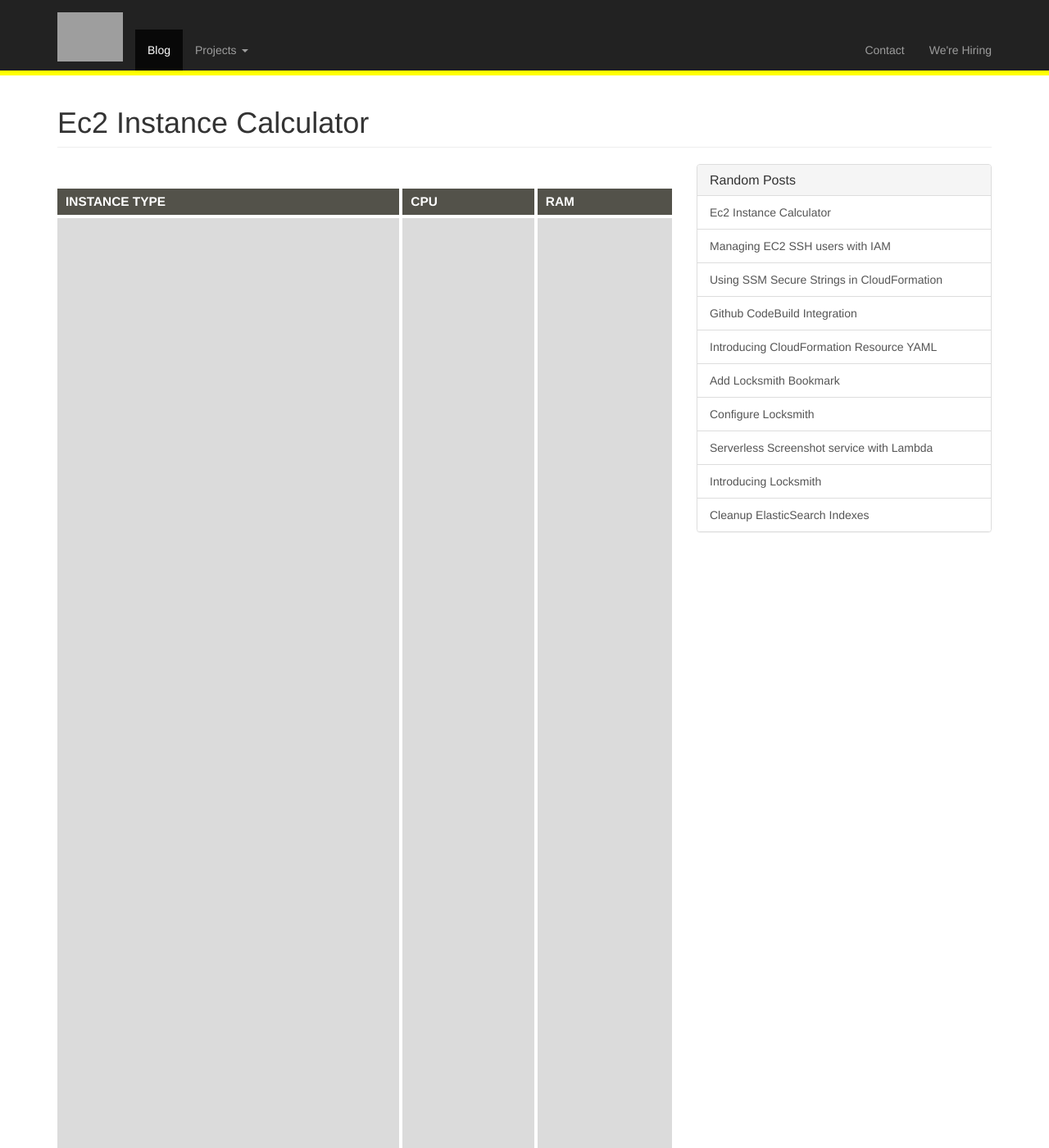
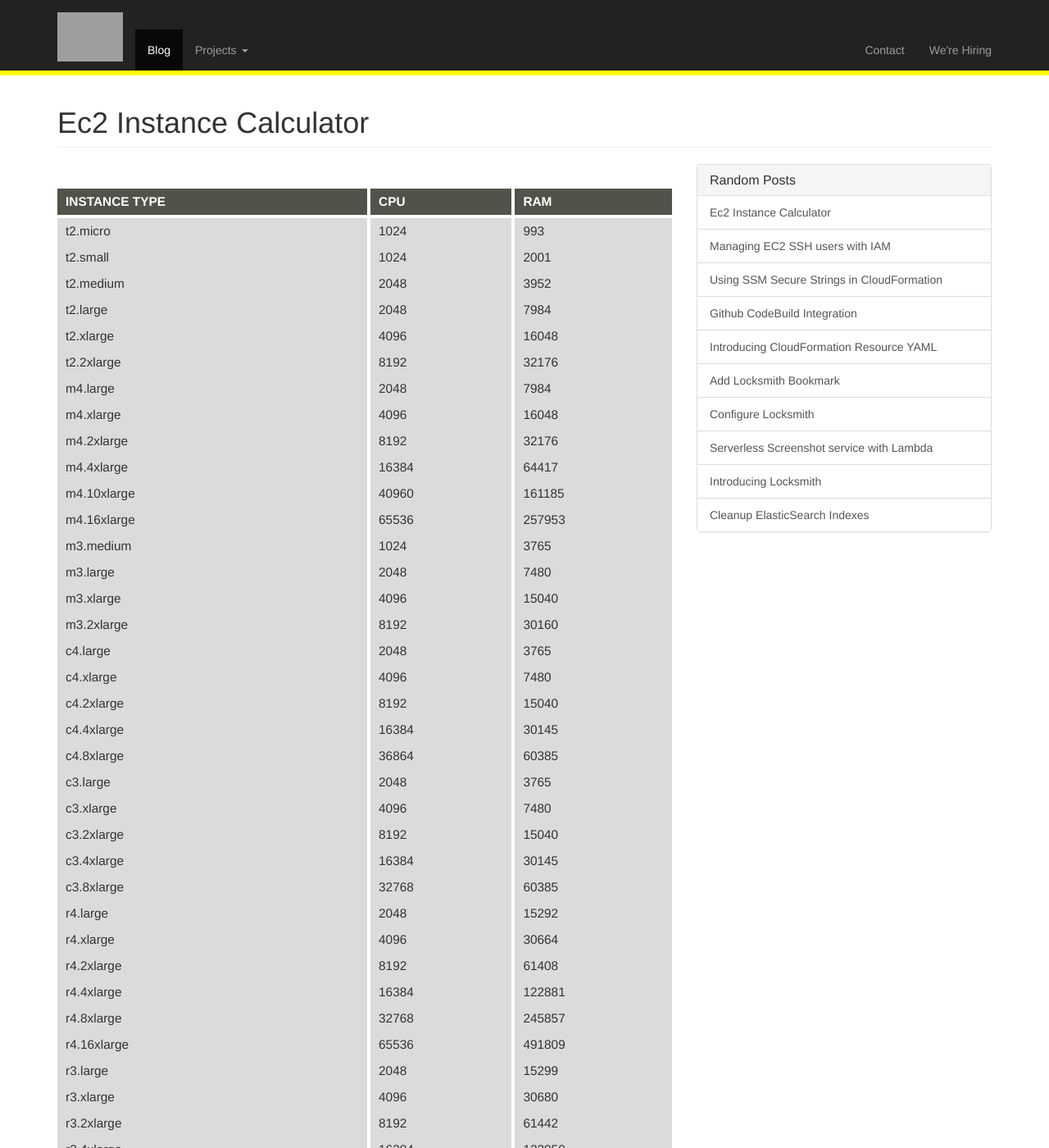
Before and after one commit to sentiampc/sentialabs.github.io, a Jekyll site: the page built from _posts/2018-05-25-Ec2-instance-calculator.md, in a window 1280 px wide and 1400 px high. Shown: the whole window at 82% size. Built offline with Jekyll 4.4.1, drawn with Linux system fonts in a browser that asks for light colours; nearby versions of some CDN libraries; our own code applies the rules of GitHub Pages for plain Markdown files; some of the changed text lies outside the part shown; grey boxes are pictures that could not be loaded.

Commit message:
Add information inside the table

```diff
--- a/_posts/2018-05-25-Ec2-instance-calculator.md
+++ b/_posts/2018-05-25-Ec2-instance-calculator.md
@@ -1,64 +1,66 @@
-| Instance Type | CPU | RAM |
-|---------------|-----|-----|
-|               |     |     |
-|               |     |     |
-|               |     |     |
-|               |     |     |
-|               |     |     |
-|               |     |     |
-|               |     |     |
-|               |     |     |
-|               |     |     |
-|               |     |     |
-|               |     |     |
-|               |     |     |
-|               |     |     |
-|               |     |     |
-|               |     |     |
-|               |     |     |
-|               |     |     |
-|               |     |     |
-|               |     |     |
-|               |     |     |
-|               |     |     |
-|               |     |     |
-|               |     |     |
-|               |     |     |
-|               |     |     |
-|               |     |     |
-|               |     |     |
-|               |     |     |
-|               |     |     |
-|               |     |     |
-|               |     |     |
-|               |     |     |
-|               |     |     |
-|               |     |     |
-|               |     |     |
-|               |     |     |
-|               |     |     |
-|               |     |     |
-|               |     |     |
-|               |     |     |
-|               |     |     |
-|               |     |     |
-|               |     |     |
-|               |     |     |
-|               |     |     |
-|               |     |     |
-|               |     |     |
-|               |     |     |
-|               |     |     |
-|               |     |     |
-|               |     |     |
-|               |     |     |
-|               |     |     |
-|               |     |     |
-|               |     |     |
-|               |     |     |
-|               |     |     |
-|               |     |     |
-|               |     |     |
-|               |     |     |
-|               |     |     |
-|               |     |     |
+
+  |Instance Type| CPU| RAM|
+  |-------------|----|----|
+  |t2.micro| 1024| 993|
+  |t2.small| 1024| 2001|
+  |t2.medium| 2048| 3952|
+  |t2.large| 2048| 7984|
+  |t2.xlarge| 4096| 16048|
+  |t2.2xlarge| 8192| 32176|
+  |m4.large| 2048| 7984|
+  |m4.xlarge| 4096| 16048|
+  |m4.2xlarge| 8192| 32176|
+  |m4.4xlarge| 16384| 64417|
+  |m4.10xlarge| 40960| 161185|
+  |m4.16xlarge| 65536| 257953|
+  |m3.medium| 1024| 3765|
+  |m3.large| 2048| 7480|
+  |m3.xlarge| 4096| 15040|
+  |m3.2xlarge| 8192| 30160|
+  |c4.large| 2048| 3765|
+  |c4.xlarge| 4096| 7480|
+  |c4.2xlarge| 8192| 15040|
+  |c4.4xlarge| 16384| 30145|
+  |c4.8xlarge| 36864| 60385|
+  |c3.large| 2048| 3765|
+  |c3.xlarge| 4096| 7480|
+  |c3.2xlarge| 8192| 15040|
+  |c3.4xlarge| 16384| 30145|
+  |c3.8xlarge| 32768| 60385|
+  |r4.large| 2048| 15292|
+  |r4.xlarge| 4096| 30664|
+  |r4.2xlarge| 8192| 61408|
+  |r4.4xlarge| 16384| 122881|
+  |r4.8xlarge| 32768| 245857|
+  |r4.16xlarge| 65536| 491809|
+  |r3.large| 2048| 15299|
+  |r3.xlarge| 4096| 30680|
+  |r3.2xlarge| 8192| 61442|
+  |r3.4xlarge| 16384| 122950|
+  |r3.8xlarge| 32768| 245996|
+  |i2.xlarge| 4096| 30680|
+  |i2.2xlarge| 8192| 61442|
+  |i2.4xlarge| 16384| 122950|
+  |i2.8xlarge| 32768| 245996|
+  |i3.large| 2048| 15292|
+  |i3.xlarge| 4096| 30664|
+  |i3.2xlarge| 8192| 61408|
+  |i3.4xlarge| 16384| 122881|
+  |i3.8xlarge| 32768| 245857|
+  |i3.16xlarge| 65536| 491809|
+  |m5.large| 2048| 7690|
+  |m5.xlarge| 4096| 15586|
+  |m5.2xlarge| 8192| 31377|
+  |m5.4xlarge| 16384| 62960|
+  |m5.12xlarge| 49152| 189294|
+  |m5.24xlarge| 98304| 378665|
+  |c5.large| 2048| 3714|
+  |c5.xlarge| 4096| 7634|
+  |c5.2xlarge| 8192| 15473|
+  |c5.4xlarge| 16384| 31152|
+  |c5.9xlarge| 36864| 70351|
+  |c5.18xlarge| 73728| 140780|
+  |d2.xlarge| 4096| 30664|
+  |d2.2xlarge| 8192| 61408|
+  |d2.4xlarge| 16384| 122881|
+  |d2.8xlarge| 36864| 245857|
```
